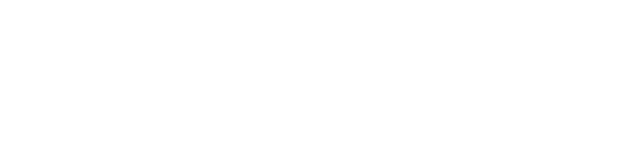
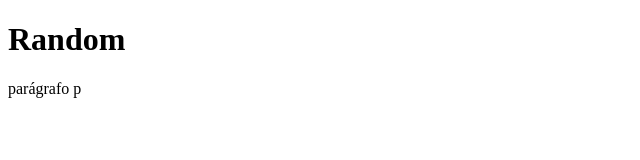
Before and after one commit to ti4g/aprendendo_git, a plain HTML site: page index.html in a window 1280 px wide. Shown: the whole page, without its empty margins (0-640 px from the left). Drawn offline with Linux system fonts and the light colour scheme.

Commit message:
criação de título e parágrafo

```diff
--- a/index.html
+++ b/index.html
@@ -5,5 +5,8 @@
     <meta name="viewport" content="width=device-width, initial-scale=1.0">
     <title>Tentando codar</title>
 </head>
-<body> </body>
+<body>
+    <h1>Random</h1>
+    <p>parágrafo p</p>
+</body>
 </html>
```
